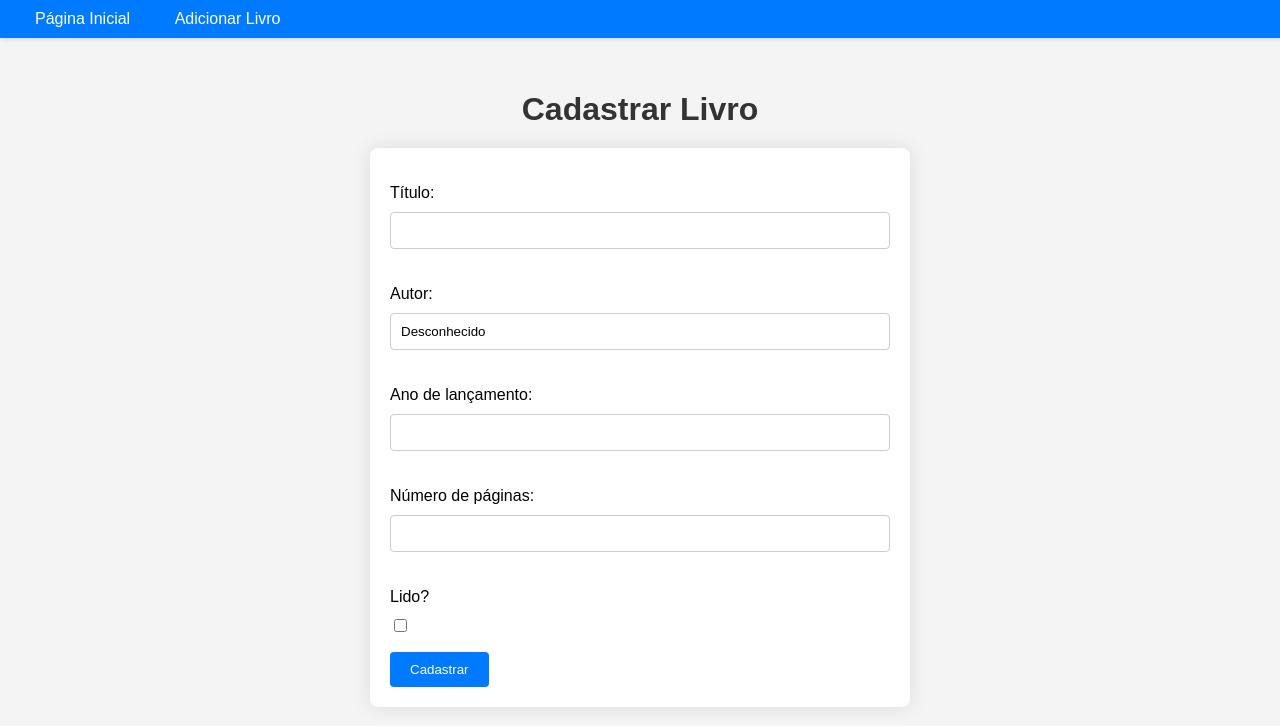
After one commit to JorgeDeTeixeira/Biblioteca-com-Django, a Django app: page /books/cadastrar in a window 1280 px wide. The commit adds this page. Shown: the top 726 px of the page. Run offline with Django 5.2, Linux system fonts and the light colour scheme.

Commit message:
Criação do form para cadastrar um livro

```diff
--- /dev/null
+++ b/books/forms.py
@@ -0,0 +1,14 @@
+from django import forms
+from .models import Book
+
+
+class BookForm(forms.ModelForm):
+    class Meta:
+        model = Book
+        fields = [
+            "title",
+            "author",
+            "year",
+            "page_numbers",
+            "read",
+        ]
--- a/books/templates/base.html
+++ b/books/templates/base.html
@@ -45,7 +45,7 @@
 <body>
     <nav>
         <a href="{% url 'home_page' %}">Página Inicial</a>
-        <a href="{% url 'get_books' %}">Adicionar Livro</a>
+        <a href="{% url 'post_books' %}">Adicionar Livro</a>
     </nav>
     <main>{% block content %} {% endblock content %}</main>
 </body>
--- /dev/null
+++ b/books/templates/books/book_form.html
@@ -0,0 +1,69 @@
+{% extends 'base.html' %}
+
+{% block page_title %}
+    Cadastrar livro
+{% endblock page_title %}
+
+{% block content %}
+<style>
+    body {
+        font-family: Arial, sans-serif;
+        background-color: #f4f4f4;
+    }
+
+    h1 {
+        text-align: center;
+        margin-bottom: 20px;
+        color: #333;
+    }
+
+    form {
+        max-width: 500px;
+        margin: 0 auto;
+        background-color: #fff;
+        border-radius: 8px;
+        padding: 20px;
+        box-shadow: 0 0 20px rgba(0, 0, 0, 0.1);
+    }
+
+    label {
+        display: block;
+        margin-bottom: 10px;
+    }
+
+    input[type="text"],
+    input[type="number"],
+    select {
+        width: 100%;
+        padding: 10px;
+        margin-bottom: 20px;
+        border: 1px solid #ccc;
+        border-radius: 4px;
+        box-sizing: border-box;
+    }
+
+    input[type="submit"] {
+        background-color: #007bff;
+        color: #fff;
+        padding: 10px 20px;
+        border: none;
+        border-radius: 4px;
+        cursor: pointer;
+        transition: background-color 0.3s;
+    }
+
+    input[type="submit"]:hover {
+        background-color: #0056b3;
+    }
+</style>
+
+<h1>Cadastrar Livro</h1>
+
+<form method="POST">
+    {% csrf_token %}
+
+    {{ form.as_p }}
+
+    <input type="submit" value="Cadastrar">
+</form>
+{% endblock content %}
--- a/books/urls.py
+++ b/books/urls.py
@@ -5,4 +5,5 @@ from books.views import *
 urlpatterns = [
     path("", home_page, name="home_page"),
     path("listar", BookListView.as_view(), name="get_books"),
+    path("cadastrar", BookCreateView.as_view(), name="post_books"),
 ]
--- a/books/views.py
+++ b/books/views.py
@@ -1,10 +1,20 @@
 from django.shortcuts import render
-from django.views.generic import ListView
+from django.views.generic import ListView, CreateView
+from django.urls import reverse_lazy
 
 from books.models import Book
+from books.forms import BookForm
+
 
 def home_page(request):
     return render(request, "books/home_page.html")
 
+
 class BookListView(ListView):
     model = Book
+
+
+class BookCreateView(CreateView):
+    model = Book
+    form_class = BookForm
+    success_url = reverse_lazy("get_books")
```
